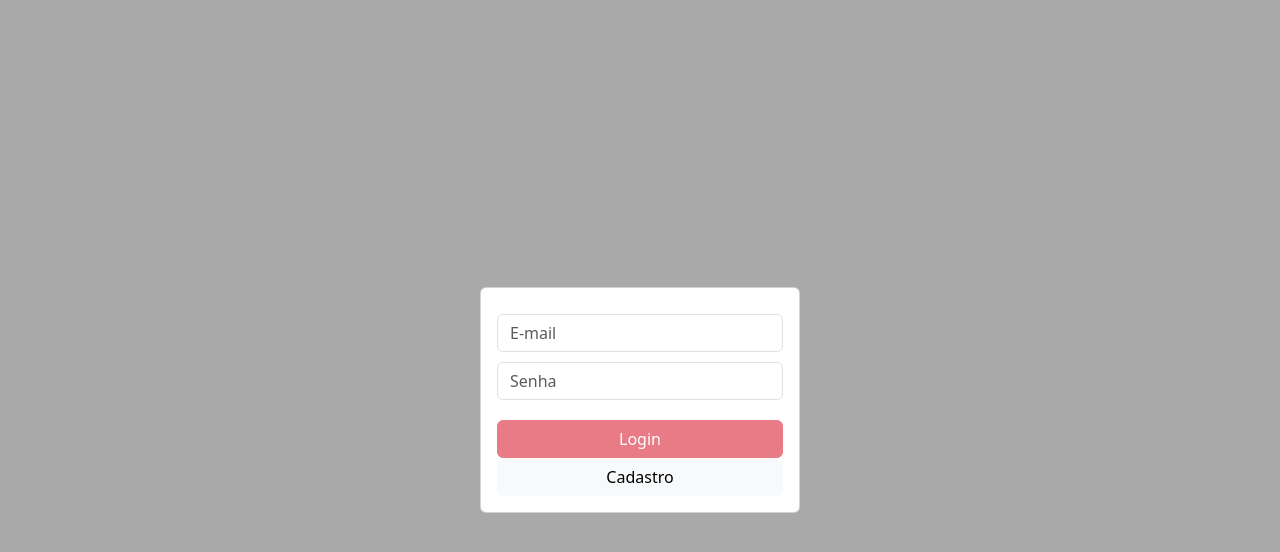
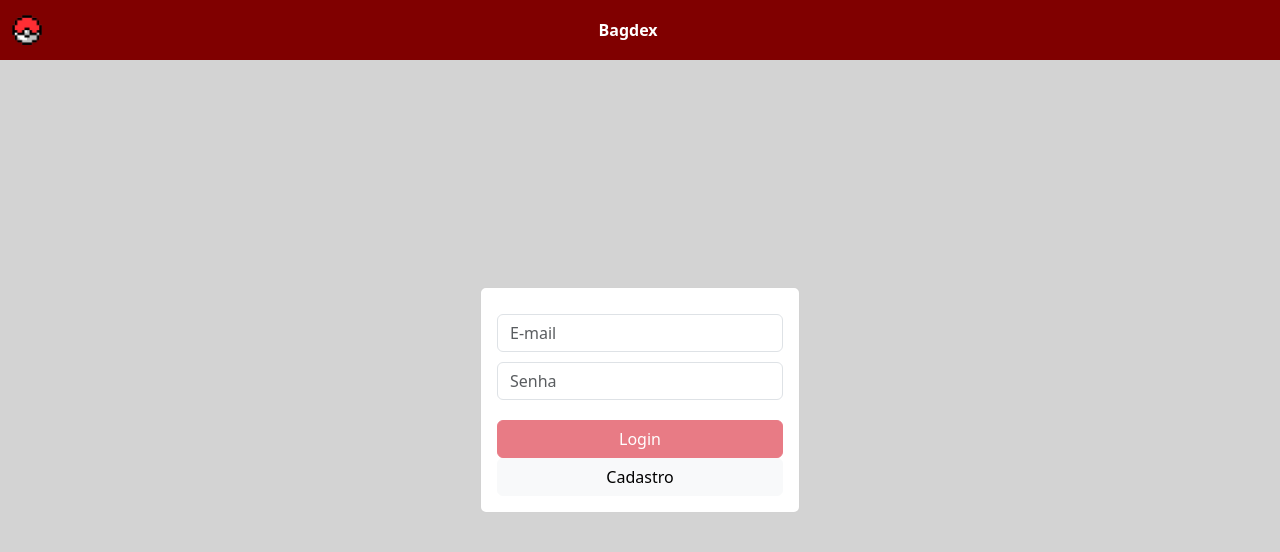
Before and after one commit to alexalins/fed-bagdex, an Angular app: page / in a window 1280 px wide. Shown: the top 552 px of the page. Built offline with nearby package versions, Linux system fonts and the light colour scheme.

Commit message:
criando header

```diff
--- a/src/app/app.component.html
+++ b/src/app/app.component.html
@@ -1 +1,2 @@
+<header></header>
 <router-outlet></router-outlet>
--- a/src/app/app.module.ts
+++ b/src/app/app.module.ts
@@ -7,13 +7,15 @@ import { LoginComponent } from './pages/login/login.component';
 import { CadastroComponent } from './pages/cadastro/cadastro.component';
 import { ReactiveFormsModule } from '@angular/forms';
 import { AlertaComponent } from './shared/components/alerta/alerta.component';
+import { HeaderComponent } from './shared/components/header/header.component';
 
 @NgModule({
   declarations: [
     AppComponent,
     LoginComponent,
     CadastroComponent,
-    AlertaComponent
+    AlertaComponent,
+    HeaderComponent
   ],
   imports: [
     BrowserModule,
--- a/src/app/pages/login/login.component.html
+++ b/src/app/pages/login/login.component.html
@@ -4,9 +4,9 @@
       <input type="text" class="form-control input" placeholder="E-mail" aria-label="E-mail" aria-describedby="basic-addon1" formControlName="email" name="email">
       <input type="text" class="form-control input" placeholder="Senha" aria-label="Senha" aria-describedby="basic-addon1" formControlName="senha" name="senha">
 
-      <alerta *ngIf="formPreenchido" mensagem="Os campos são obrigatórios!" ></alerta>
-      <alerta *ngIf="formLogin.controls['email'].errors?.['email']" mensagem="Campo e-mail inválido!"></alerta>
-      <alerta *ngIf="formLogin.controls['senha'].errors?.['minlength']" mensagem="Campo senha é maior que 4 dígitos!"></alerta>
+      <alerta-error *ngIf="formPreenchido" mensagem="Os campos são obrigatórios!" ></alerta-error>
+      <alerta-error *ngIf="formLogin.controls['email'].errors?.['email']" mensagem="Campo e-mail inválido!"></alerta-error>
+      <alerta-error *ngIf="formLogin.controls['senha'].errors?.['minlength']" mensagem="Campo senha é maior que 4 dígitos!"></alerta-error>
 
       <div class="botoes">
         <button type="submit" class="btn btn-danger" [disabled]="formLogin.invalid">Login</button>
--- a/src/app/shared/components/alerta/alerta.component.ts
+++ b/src/app/shared/components/alerta/alerta.component.ts
@@ -1,7 +1,7 @@
 import { Component, OnInit, Input} from '@angular/core';
 
 @Component({
-  selector: 'alerta',
+  selector: 'alerta-error',
   templateUrl: './alerta.component.html',
   styleUrls: ['./alerta.component.css']
 })
--- /dev/null
+++ b/src/app/shared/components/header/header.component.css
@@ -0,0 +1,16 @@
+.icone {
+  height: 30px;
+  width: 30px;
+}
+
+.header {
+  background: #800000;
+  height: 60px;
+}
+
+.titulo {
+  font-size: 16px;
+  font-weight: bold;
+  color: white;
+  margin-top: 10px;
+}
--- /dev/null
+++ b/src/app/shared/components/header/header.component.html
@@ -0,0 +1,15 @@
+<nav class="navbar header fixed-top">
+    <div class="row container-fluid">
+      <div class="col">
+        <img [src]="caminhoImagem" [alt]="titulo" class="d-inline-block icone">
+      </div>
+      <div class="col text-center">
+        <span class="navbar-text titulo">
+          {{titulo}}
+        </span>
+      </div>
+      <div class="col text-end">
+        <span class="navbar-text titulo" *ngIf="isTelaSemBotaoSair">Sair</span>
+      </div>
+    </div>
+</nav>
--- /dev/null
+++ b/src/app/shared/components/header/header.component.ts
@@ -0,0 +1,28 @@
+import { Component, Input, OnInit } from '@angular/core';
+import { Router } from '@angular/router';
+
+@Component({
+  selector: 'header',
+  templateUrl: './header.component.html',
+  styleUrls: ['./header.component.css']
+})
+export class HeaderComponent implements OnInit {
+
+  readonly URL_CADASTRO = 'cadastro'
+
+  caminhoImagem: string = '../../../../assets/image/pokebola.png';
+  titulo: string = 'Bagdex';
+  currentPath: string = '';
+
+  constructor(private router: Router) { }
+
+  ngOnInit(): void {
+    this.currentPath = this.router.url;
+    this.currentPath = this.router.url.substring(1);
+    console.log(this.currentPath);
+  }
+
+  get isTelaSemBotaoSair() {
+    return this.currentPath != '' || this.currentPath.includes(this.URL_CADASTRO);
+  }
+}
--- a/src/styles.css
+++ b/src/styles.css
@@ -1,5 +1,5 @@
 @import "~bootstrap/dist/css/bootstrap.css";
 
 body {
-  background-color: darkgray
+  background-color: lightgray
 }
```
Also changed, not shown: src/assets/image/pokebola.png (added), 1 other file (tests, documents, lock files or other folders).
